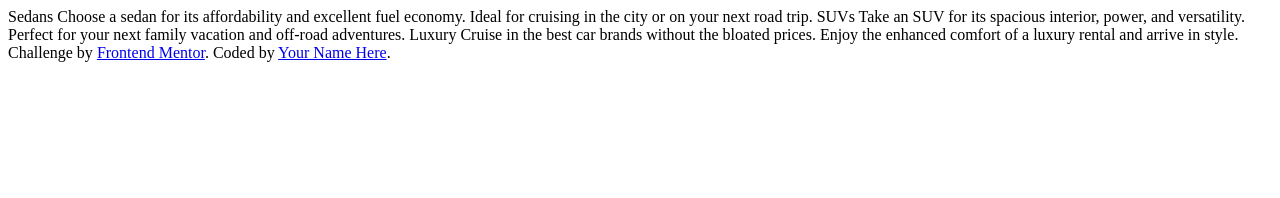
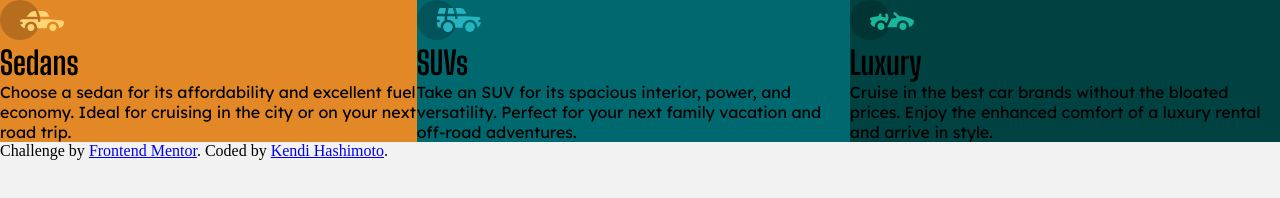
Before and after one commit to Hashimoto1312/Front-End-Challenges, a plain HTML site: page 3-column-preview-card-component-main/index.html in a window 1280 px wide. Drawn offline with Linux system fonts and the light colour scheme.

Commit message:
Fiz a base do projeto
Construi as divs e organizei outras coisas como cores variáveis e a estrutura do HTML

```diff
--- a/3-column-preview-card-component-main/index.html
+++ b/3-column-preview-card-component-main/index.html
@@ -2,28 +2,48 @@
 <html lang="en">
 <head>
   <meta charset="UTF-8">
-  <meta name="viewport" content="width=device-width, initial-scale=1.0"> <!-- displays site properly based on user's device -->
+  <meta name="viewport" content="width=device-width, initial-scale=1.0">
   <link rel="icon" type="image/png" sizes="32x32" href="./images/favicon-32x32.png">
   <title>Frontend Mentor | 3-column preview card component</title>
   <link rel="stylesheet" href="style.css">
 </head>
 <body>
+  <main id="container">
 
-  Sedans
+    <div id="sedans">
+      <img src="images/icon-sedans.svg" alt="Sedans">
+      <h1>Sedans</h1>
+      <p>
         Choose a sedan for its affordability and excellent fuel economy. Ideal for cruising in the city
         or on your next road trip.
+      </p>
+    </div>
 
-  SUVs
+    <div id="suvs">
+      <img src="images/icon-suvs.svg" alt="SUVs">
+      <h1>SUVs</h1>
+      <p>
         Take an SUV for its spacious interior, power, and versatility. Perfect for your next family vacation
         and off-road adventures.
+      </p>
+    </div>
 
-  Luxury
+    <div id="luxury">
+      <img src="images/icon-luxury.svg" alt="Luxury">
+      <h1>Luxury</h1>
+      <p>
         Cruise in the best car brands without the bloated prices. Enjoy the enhanced comfort of a luxury
         rental and arrive in style.
+      </p>
+    </div>
+  </main>
 
+  <footer>
     <div class="attribution">
       Challenge by <a href="https://www.frontendmentor.io?ref=challenge" target="_blank">Frontend Mentor</a>.
-    Coded by <a href="#">Your Name Here</a>.
+      Coded by <a href="#">Kendi Hashimoto</a>.
     </div>
+  </footer>
+
 </body>
 </html>
--- a/3-column-preview-card-component-main/style.css
+++ b/3-column-preview-card-component-main/style.css
@@ -1,4 +1,66 @@
-/*
-    .attribution { font-size: 11px; text-align: center; }
-    .attribution a { color: hsl(228, 45%, 44%); }
-*/
+@import url('https://fonts.googleapis.com/css2?family=Lexend+Deca&display=swap');
+
+@import url('https://fonts.googleapis.com/css2?family=Big+Shoulders+Display:wght@700&family=Lexend+Deca&display=swap');
+
+:root {
+    /* COLORS */
+    --bright-orange: hsl(31, 77%, 52%);
+    --dark-cyan: hsl(184, 100%, 22%);
+    --very-dark-cyan: hsl(179, 100%, 13%);
+    --transparent-white: hsla(0, 0%, 100%, 0.75); /* (paragraphs) */
+    --very-light-gray: hsl(0, 0%, 95%); /* (background, headings, buttons) */
+}
+
+* {
+    padding: 0;
+    margin: 0;
+    box-sizing: 0;
+}
+
+body {
+    background-color: var(--very-light-gray)
+}
+
+h1 {
+    font-family: Big Shoulders Display, sans-serif;
+}
+
+p {
+    font-family: Lexend Deca, sans-serif;
+}
+
+#container {
+    display: flex;
+    width: 100%;
+    height: 100%;
+    justify-content: center;
+    align-items: center;
+}
+
+#sedans {
+    background-color: var(--bright-orange);
+}
+
+.sedanimg {
+
+}
+
+#suvs {
+    background-color: var(--dark-cyan);
+}
+
+.suvsimg {
+
+}
+
+#luxury {
+    background-color: var(--very-dark-cyan);
+}
+
+.luxuryimg {
+
+}
+
+.attribution {
+
+}
```
Lines whose indentation alone changed are shown as unchanged.
